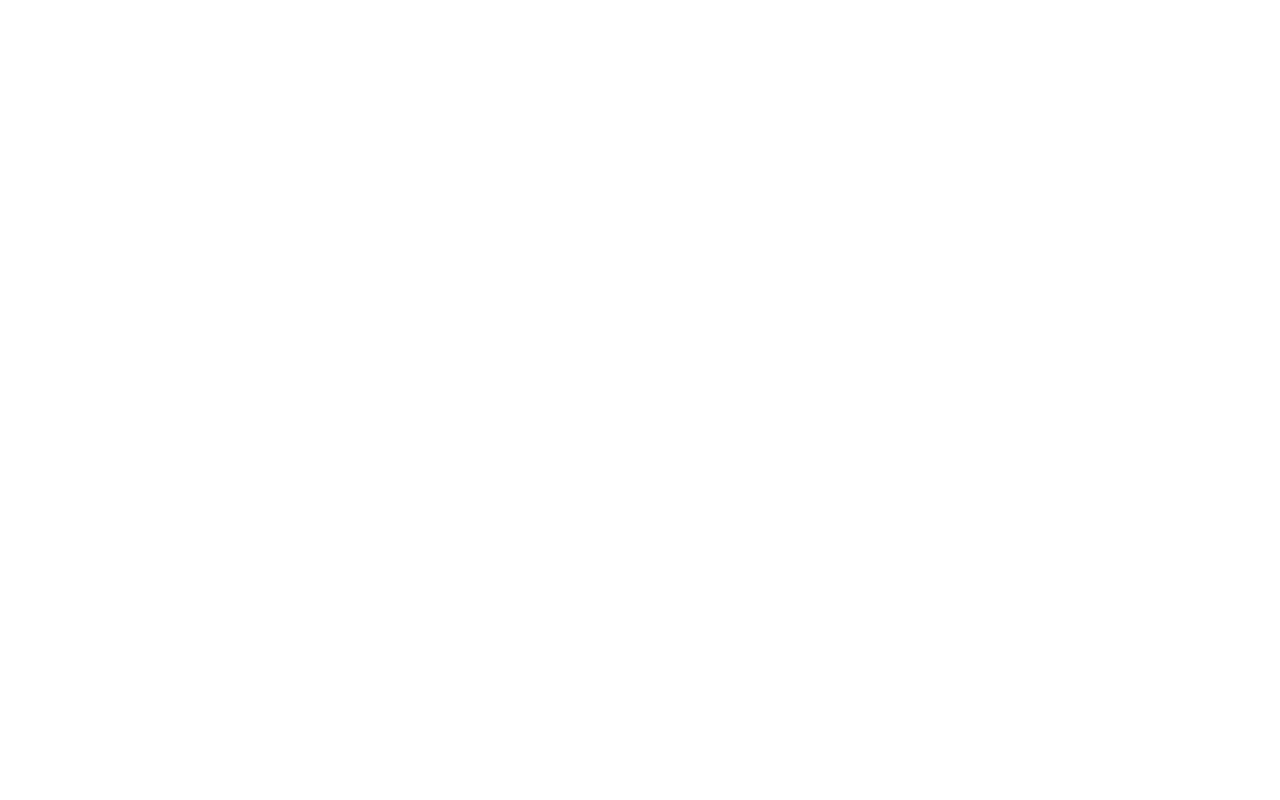
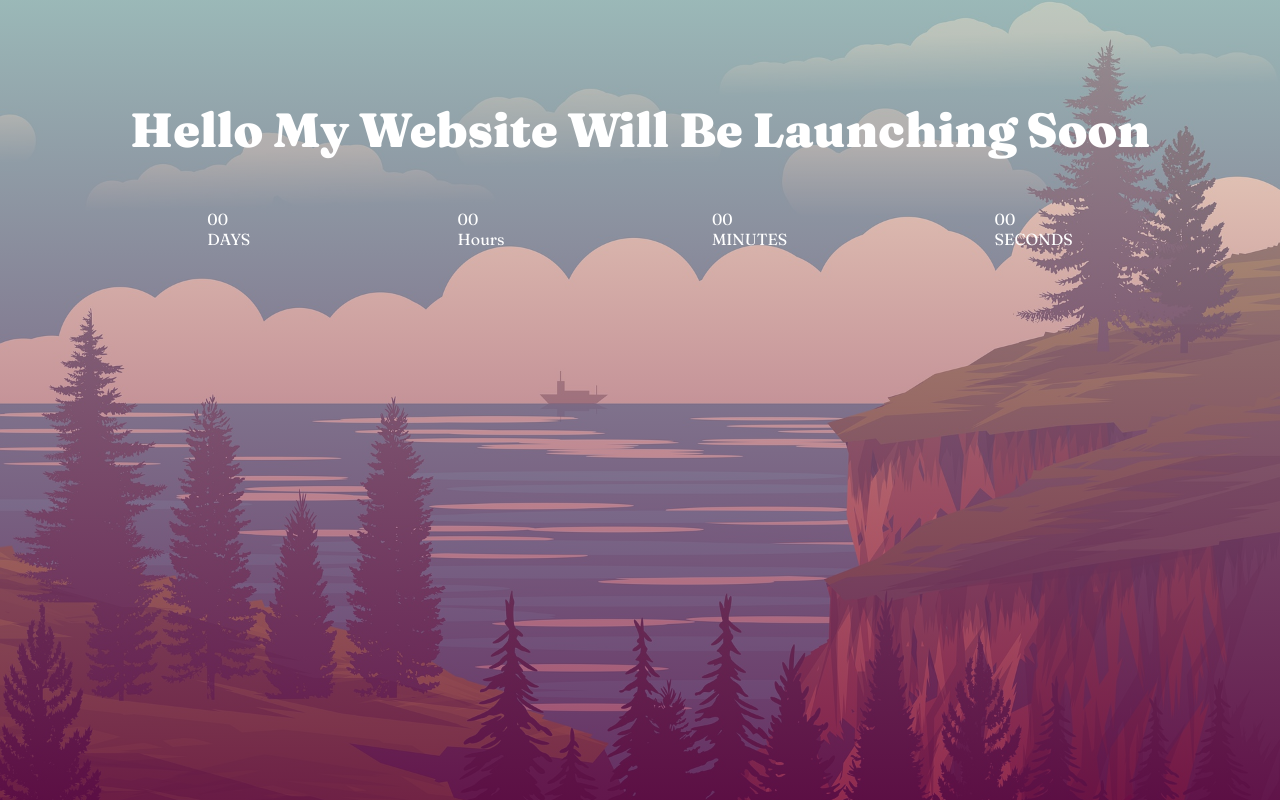
Before and after one commit to mahedee007/underconstruction-page, a plain HTML site: page index.html in a window 1280 px wide. Drawn offline with Linux system fonts and the light colour scheme.

Commit message:
counter adedd

```diff
--- a/index.html
+++ b/index.html
@@ -9,6 +9,31 @@
     <link rel="stylesheet" href="style.css">
 </head>
 <body>
+    <div class="main">
+        <div class="container">
+
+            <div><h1>Hello My Website Will Be Launching Soon</h1></div>
+            <div class="counter">
+                <div>
+                    <p>00</p>
+                <span>DAYS</span>
+                </div>
+                <div>
+                    <p>00</p>
+                <span>Hours</span>
+                </div>
+                <div>
+                    <p>00</p>
+                <span>MINUTES</span>
+                </div>
+                <div>
+                    <p>00</p>
+                <span>SECONDS</span>
+                </div>
+            </div>
+        </div>
+
+    </div>
 
 
 </body>
--- a/style.css
+++ b/style.css
@@ -1,11 +1,40 @@
 @import url('https://fonts.googleapis.com/css2?family=Fraunces:wght@400;700;900&display=swap');
 
 
-body{
+*{
     padding:0;
     margin: 0;
     box-sizing: border-box;
+    /* height: 100vh;
+    width: 100%; */
+    font-family: 'Fraunces', serif;
+}
+
+.container{
+    background-image: linear-gradient(to bottom, rgba(245, 246, 252, 0.52), rgba(117, 19, 93, 0.73)), url(./images/background-8033597_1920.png);
+    background-position: center;
+    background-repeat: no-repeat;
+    background-size: cover;
     height: 100vh;
     width: 100%;
-    font-family: 'Fraunces', serif;
+    position: relative;
+    padding-top: 100px;
+
 }
+.container h1{
+    color: #fff;
+    font-weight: 900;
+    font-size: 3rem;
+    text-align: center;
+
+}
+.counter{
+    display: flex;
+    align-items: center;
+    justify-content: space-evenly;
+    margin-top: 50px;
+
+}
+.counter p, span{
+    color: #fff;
+}
```
Also changed, not shown: images/background-8033597_1920.png (added), images/logo-01.svg (added).
